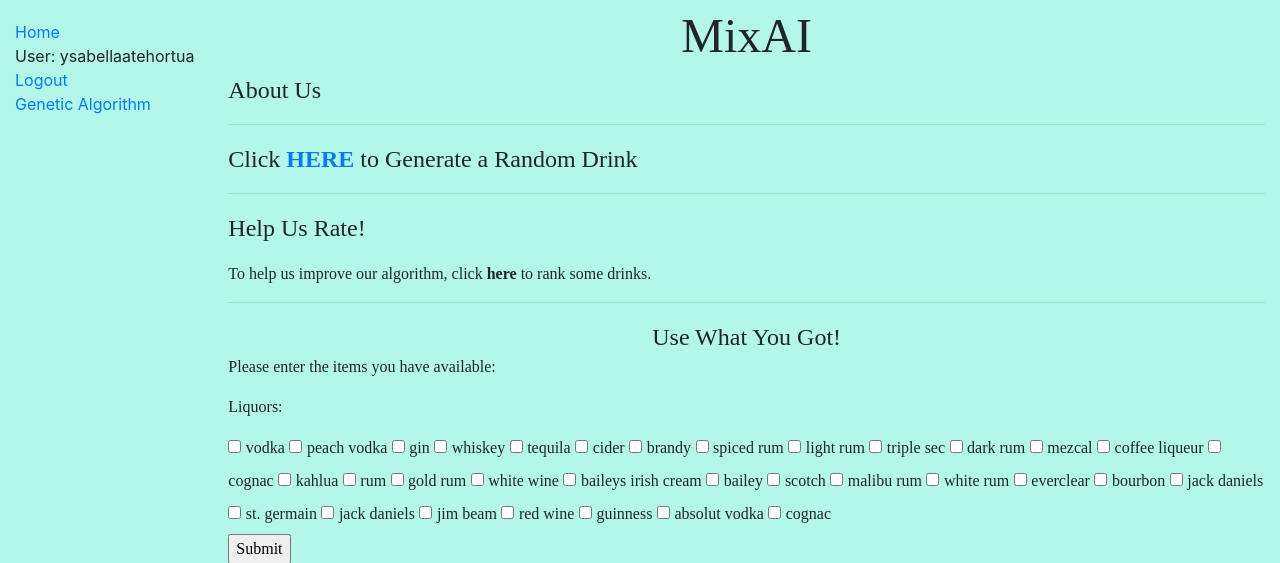
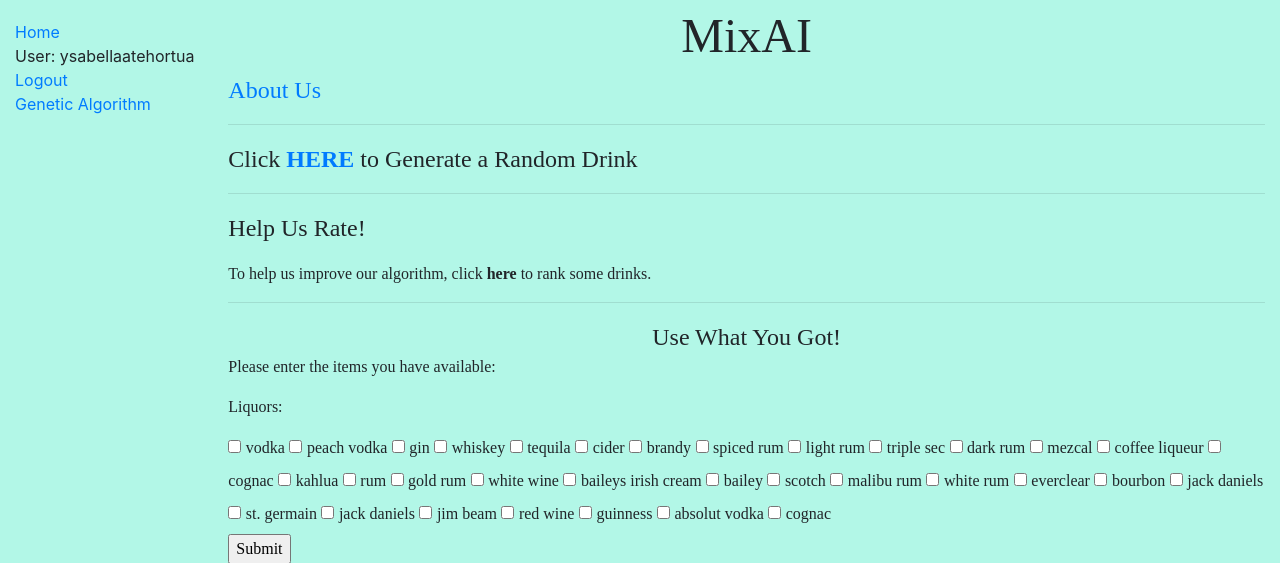
Before and after one commit to ysabellaatehortua/Mixai, a Django app: page /catalog/ in a window 1280 px wide. Shown: the top 563 px of the page. Run offline with Django 4.2, Linux system fonts and the light colour scheme; a user stored in the database is signed in; data comes from the database, SQL or seed files in the repository; both versions use the stored data as it was after the commit; data that the repository does not hold is empty; parts of the project's set-up code (start-up, migrations or seed data) failed here and were passed over.

Commit message:
connected about page

```diff
--- a/catalog/templates/index.html
+++ b/catalog/templates/index.html
@@ -21,9 +21,10 @@ label {font-family: Didot;
 
 <body>
 </html>
-<p><font face = "Didot" size = "5">About Us</font><br />
+<p><font face = "Didot" size = "5"><a href=about.html>About Us</a></font><br />
 
-<form>
+
+    <form>
 <body face = "Didot">
 
 <hr>
--- a/catalog/urls.py
+++ b/catalog/urls.py
@@ -5,5 +5,5 @@ urlpatterns = [
     path('', views.index, name='index'),
     path('genetic_algorithm/', views.genetic_alg, name='genetic-algorithm'),
     path("register/", views.register_request, name="register"),
-    path("about/", views.register_request, name="about")
+    path("about.html/", views.about, name="about")
 ]
```
Also changed, not shown: db.sqlite3.
